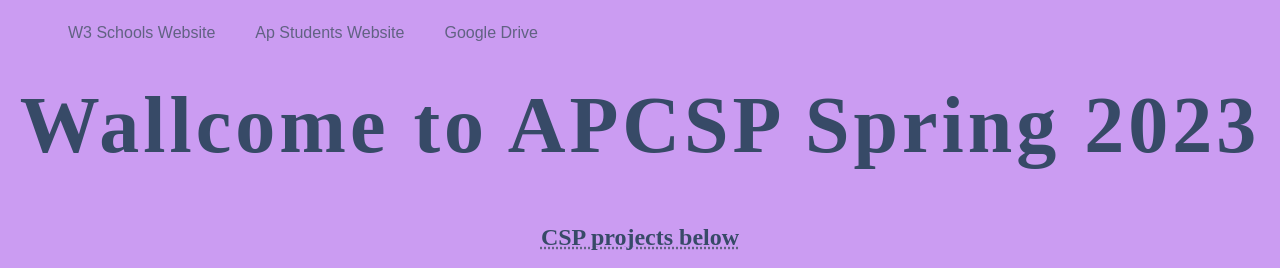
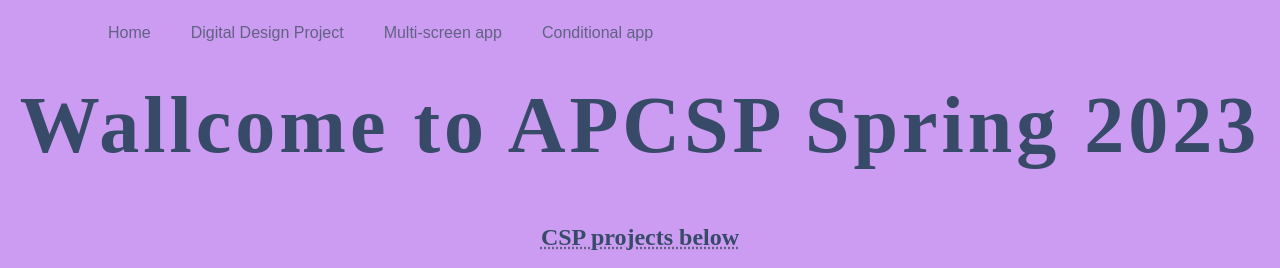
Before and after one commit to WVCS/website-maxkval, a plain HTML site: page index.html in a window 1280 px wide. Shown: the top 268 px of the page. Drawn offline with Linux system fonts and the light colour scheme.

Commit message:
Update index.html

```diff
--- a/index.html
+++ b/index.html
@@ -5,9 +5,12 @@
   </head>
   <body>
     <ul>
-      <li><a href = "https://www.w3schools.com/"> W3 Schools Website </a> </li>
-      <li><a href = "https://apstudents.collegeboard.org/"> Ap Students Website </a> </li>
-      <li><a href = "https://drive.google.com/"> Google Drive </a> </li>
+     <ul>
+      <li><a href = "https://wvcs.github.io/website-maxkval/"> Home </a> </li>
+      <li><a href = "https://www.w3schools.com/"> Digital Design Project </a> </li>
+      <li><a href = "https://apstudents.collegeboard.org/"> Multi-screen app </a> </li>
+      <li><a href = "https://drive.google.com/"> Conditional app </a> </li>
+    </ul>
     </ul>
     <br>
     <center>
```
